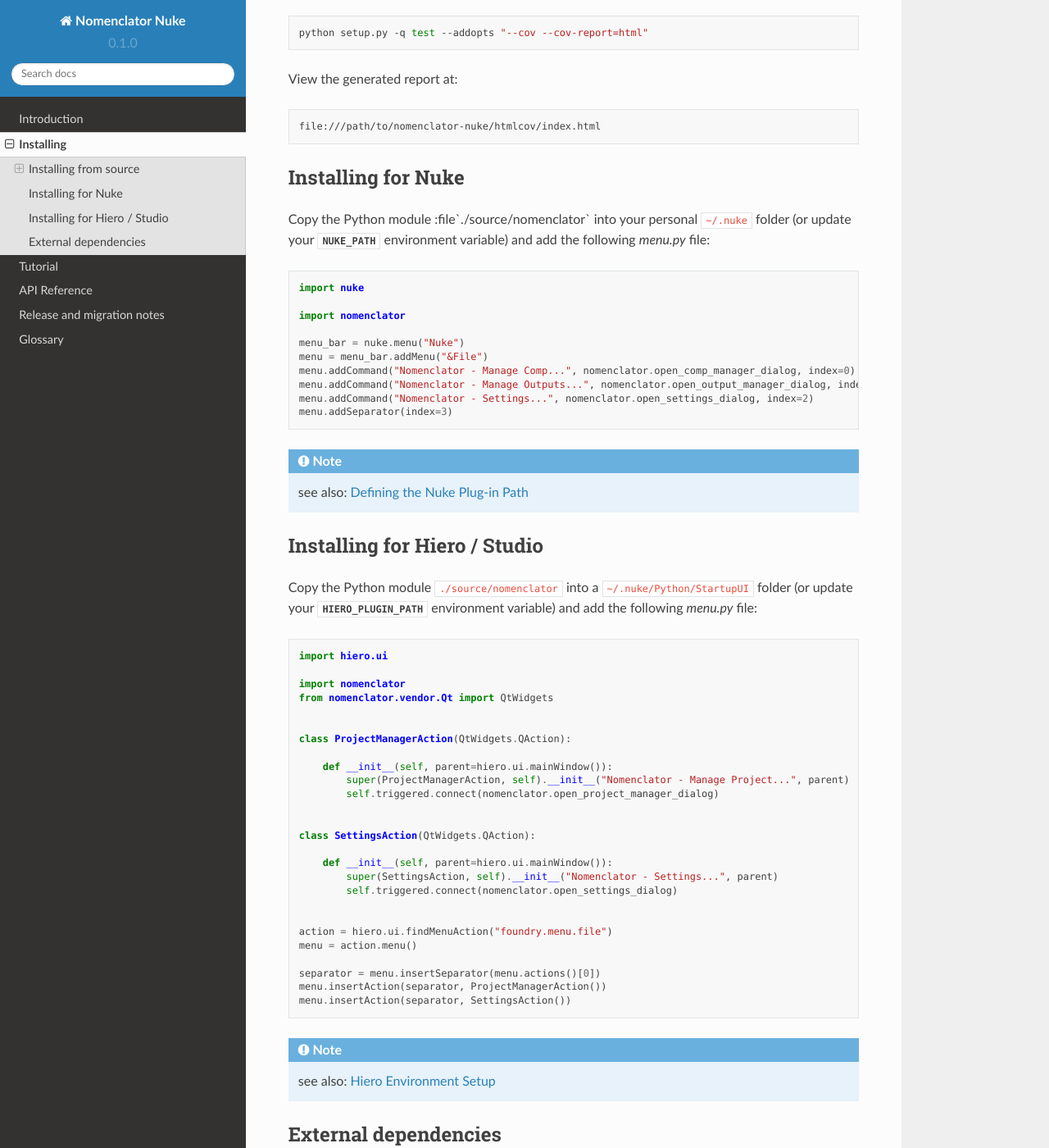
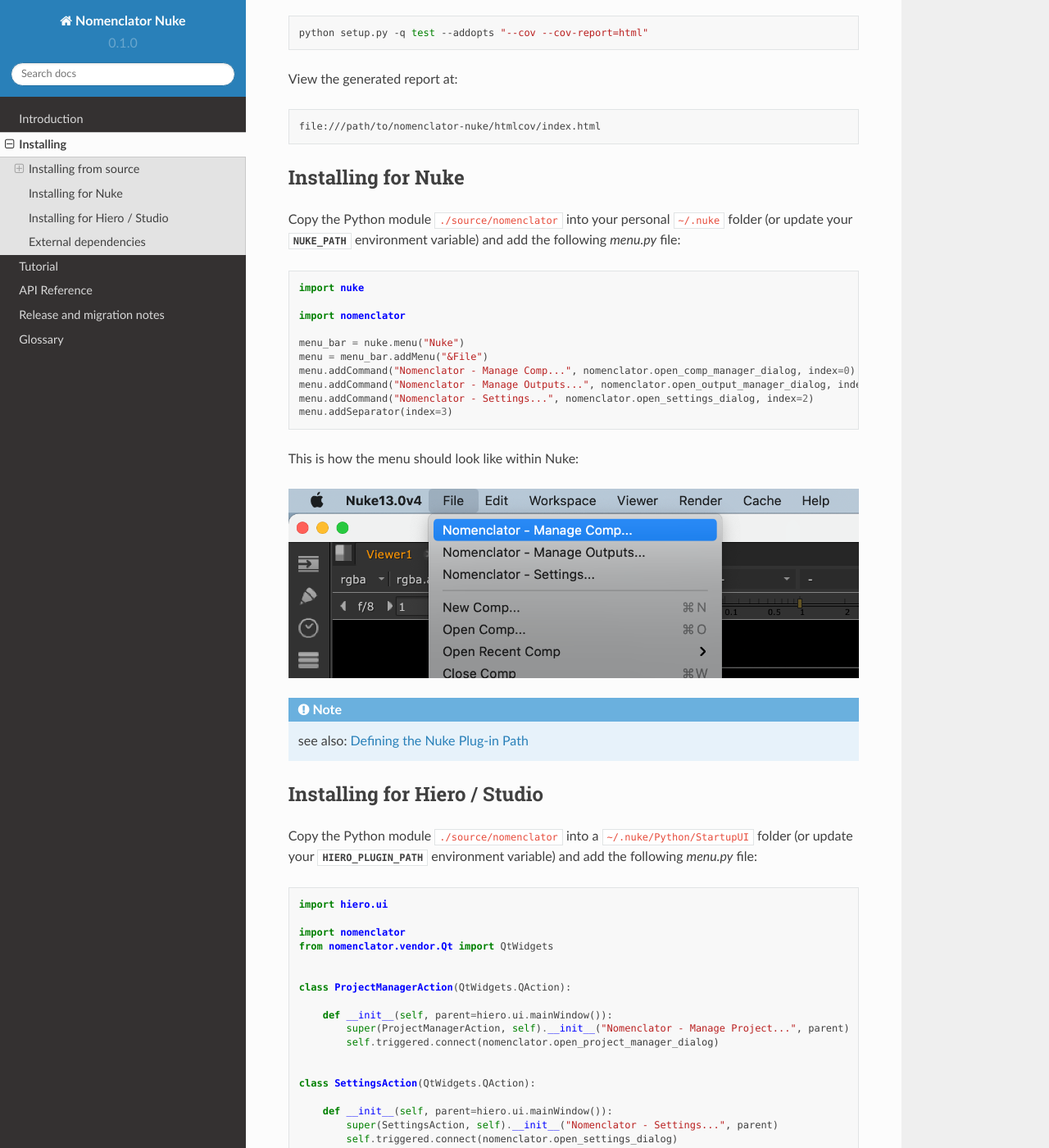
Before and after one commit to buddly27/nomenclator-nuke, a Sphinx documentation site: the page built from doc/installing.rst, in a window 1280 px wide and 1400 px high, scrolled down 1834 px. Shown: the whole window at 82% size. Built offline with Sphinx 7.4.7 and the Read the Docs theme 2.0.0, drawn with Linux system fonts in a browser that asks for light colours; some of the changed text lies outside the part shown.

Commit message:
Add image to installing instructions

```diff
--- a/doc/installing.rst
+++ b/doc/installing.rst
@@ -92,7 +92,7 @@
 Installing for Nuke
 ====================
 
-Copy the Python module :file`./source/nomenclator` into your personal :file:`~/.nuke` folder
+Copy the Python module :file:`./source/nomenclator` into your personal :file:`~/.nuke` folder
 (or update your :envvar:`NUKE_PATH` environment variable) and add the following
 `menu.py` file:
 
@@ -108,6 +108,11 @@
     menu.addCommand("Nomenclator - Manage Outputs...", nomenclator.open_output_manager_dialog, index=1)
     menu.addCommand("Nomenclator - Settings...", nomenclator.open_settings_dialog, index=2)
     menu.addSeparator(index=3)
+
+This is how the menu should look like within Nuke:
+
+.. image:: ./image/nuke-menu.png
+    :alt: Nuke Menu
 
 .. note::
 
@@ -153,6 +158,11 @@
     menu.insertAction(separator, ProjectManagerAction())
     menu.insertAction(separator, SettingsAction())
 
+This is how the menu should look like within Hiero or Nuke Studio:
+
+.. image:: ./image/studio-menu.png
+    :alt: Nuke Menu
+
 .. note::
 
     see also: `Hiero Environment Setup
```
Also changed, not shown: doc/image/nuke-menu.png (added), doc/image/studio-menu.png (added).
